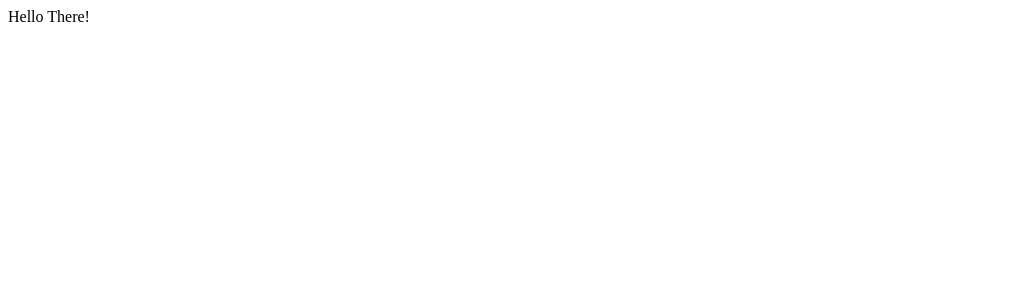
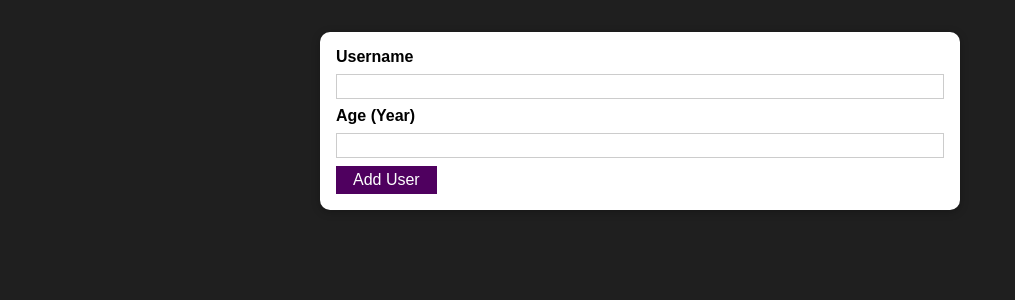
Before and after one commit to i-am-abhishek7/react-practice-project02, a React (Create React App) app: page / in a window 1280 px wide. Shown: the top 300 px of the page, without its empty margins (0-1015 px from the left). Built offline with nearby package versions, Linux system fonts and the light colour scheme.

Commit message:
Implemented User input validataion and setting logic for invalid inputs.

```diff
--- a/src/App.js
+++ b/src/App.js
@@ -1,7 +1,12 @@
-import react from "react";
+import React from "react";
+import AddUser from "./components/Ussers/AddUser";
 
-function App() {
-  return <div className="App">Hello There!</div>;
-}
+const App = () => {
+  return (
+    <div>
+      <AddUser />
+    </div>
+  );
+};
 
 export default App;
--- /dev/null
+++ b/src/components/UI/Button.js
@@ -0,0 +1,16 @@
+import React from "react";
+import classes from "./Button.module.css";
+
+const Button = (props) => {
+  return (
+    <button
+      className={classes.button}
+      type={props.type || "button"}
+      onClick={props.onClick}
+    >
+      {props.children}
+    </button>
+  );
+};
+
+export default Button;
--- /dev/null
+++ b/src/components/UI/Button.module.css
@@ -0,0 +1,18 @@
+.button {
+  font: inherit;
+  border: 1px solid #4f005f;
+  background: #4f005f;
+  color: white;
+  padding: 0.25rem 1rem;
+  cursor: pointer;
+}
+
+.button:hover,
+.button:active {
+  background: #741188;
+  border-color: #741188;
+}
+
+.button:focus {
+  outline: none;
+}
--- /dev/null
+++ b/src/components/UI/Card.js
@@ -0,0 +1,10 @@
+import React from "react";
+import classes from "./Card.module.css";
+
+const Card = (props) => {
+  return (
+    <div className={`${classes.card} ${props.className}`}>{props.children}</div>
+  );
+};
+
+export default Card;
--- /dev/null
+++ b/src/components/UI/Card.module.css
@@ -0,0 +1,5 @@
+.card {
+  background: white;
+  box-shadow: 0 2px 8px rgba(0, 0, 0, 0.26);
+  border-radius: 10px;
+}
--- /dev/null
+++ b/src/components/Ussers/AddUser.js
@@ -0,0 +1,54 @@
+import React, { useState } from "react";
+import Button from "../UI/Button";
+import Card from "../UI/Card";
+import classes from "./AddUser.module.css";
+
+const AddUser = () => {
+  const [enteredUsername, setEnteredUsername] = useState("");
+  const [enteredAge, setEnteredAge] = useState("");
+
+  const addUserHandler = (event) => {
+    event.preventDefault();
+    if (enteredUsername.trim().length === 0 || enteredAge.trim().length === 0) {
+      return;
+    }
+    if (+enteredAge < 1) {
+      return;
+    }
+    console.log(enteredUsername, enteredAge);
+    setEnteredUsername("");
+    setEnteredAge("");
+  };
+
+  const usernameChnageHandler = (event) => {
+    setEnteredUsername(event.target.value);
+  };
+
+  const ageChnageHandler = (event) => {
+    setEnteredAge(event.target.value);
+  };
+
+  return (
+    <Card className={classes.input}>
+      <form onSubmit={addUserHandler}>
+        <label htmlFor="username">Username</label>
+        <input
+          id="username"
+          type="text"
+          value={enteredUsername}
+          onChange={usernameChnageHandler}
+        />
+        <label htmlFor="age">Age (Year)</label>
+        <input
+          id="age"
+          type="number"
+          value={enteredAge}
+          onChange={ageChnageHandler}
+        />
+        <Button type="submit">Add User</Button>
+      </form>
+    </Card>
+  );
+};
+
+export default AddUser;
--- /dev/null
+++ b/src/components/Ussers/AddUser.module.css
@@ -0,0 +1,26 @@
+.input {
+  margin: 2rem auto;
+  padding: 1rem;
+  width: 90%;
+  max-width: 40rem;
+}
+
+.input label {
+  display: block;
+  font-weight: bold;
+  margin-bottom: 0.5rem;
+}
+
+.input input {
+  font: inherit;
+  display: block;
+  width: 100%;
+  border: 1px solid #ccc;
+  padding: 0.15rem;
+  margin-bottom: 0.5rem;
+}
+
+.input input:focus {
+  outline: none;
+  border-color: #4f005f;
+}
--- a/src/index.css
+++ b/src/index.css
@@ -4,6 +4,7 @@
 
 html {
   font-family: sans-serif;
+  background: #1f1f1f;
 }
 
 body {
--- a/src/index.js
+++ b/src/index.js
@@ -1,5 +1,6 @@
 import React from "react";
 import ReactDOM from "react-dom";
+import "./index.css";
 import App from "./App";
 
 ReactDOM.render(
```
